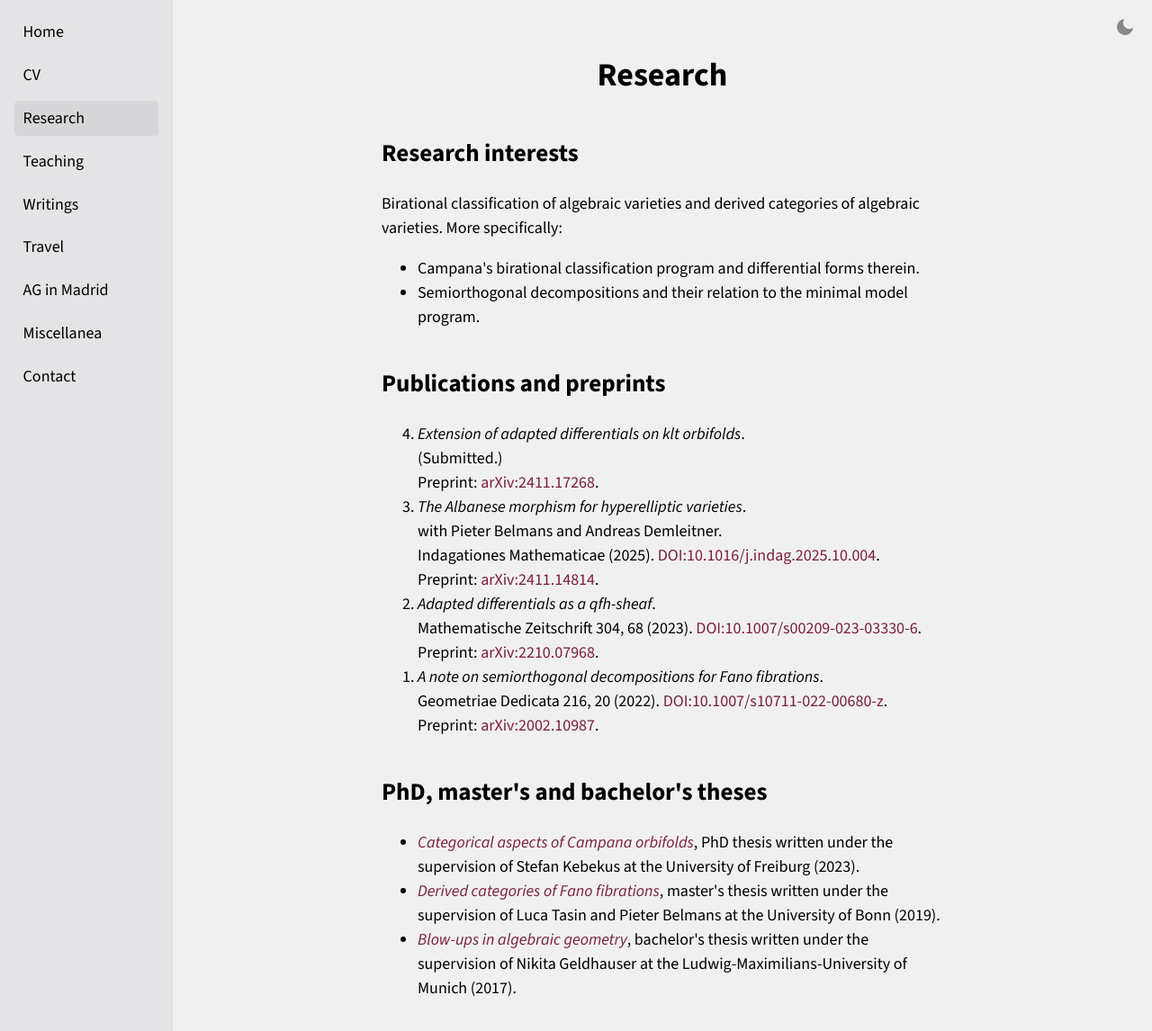
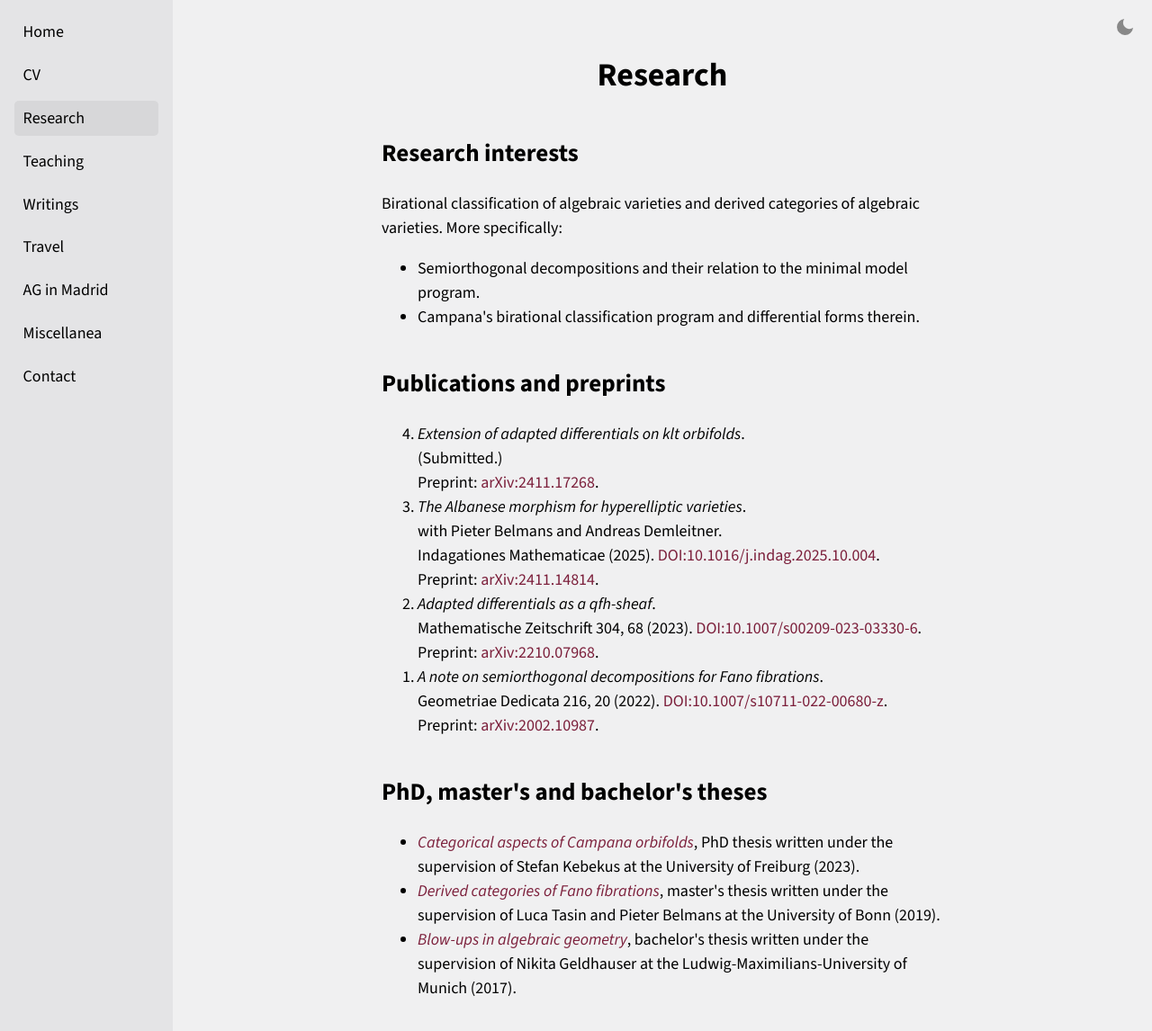
Before and after one commit to pedro-nunez/pedro-nunez.github.io, a Jekyll site: the page built from research.md, in a window 1280 px wide and 1162 px high. Shown: the top 1146 px of the window at 90% size. Built offline with Jekyll 4.4.1, drawn with Linux system fonts in a browser that asks for light colours.

```diff
--- a/research.md
+++ b/research.md
@@ -12,8 +12,8 @@ permalink: /research/
 of algebraic varieties. More specifically:</p>
 
 <ul>
+  <li>Semiorthogonal decompositions and their relation to the minimal model program.</li>
   <li>Campana's birational classification program and differential forms therein.</li>
-  <li>Semiorthogonal decompositions and their relation to the minimal model program.</li>
 </ul>
 
 <h2>Publications and preprints</h2>
```
